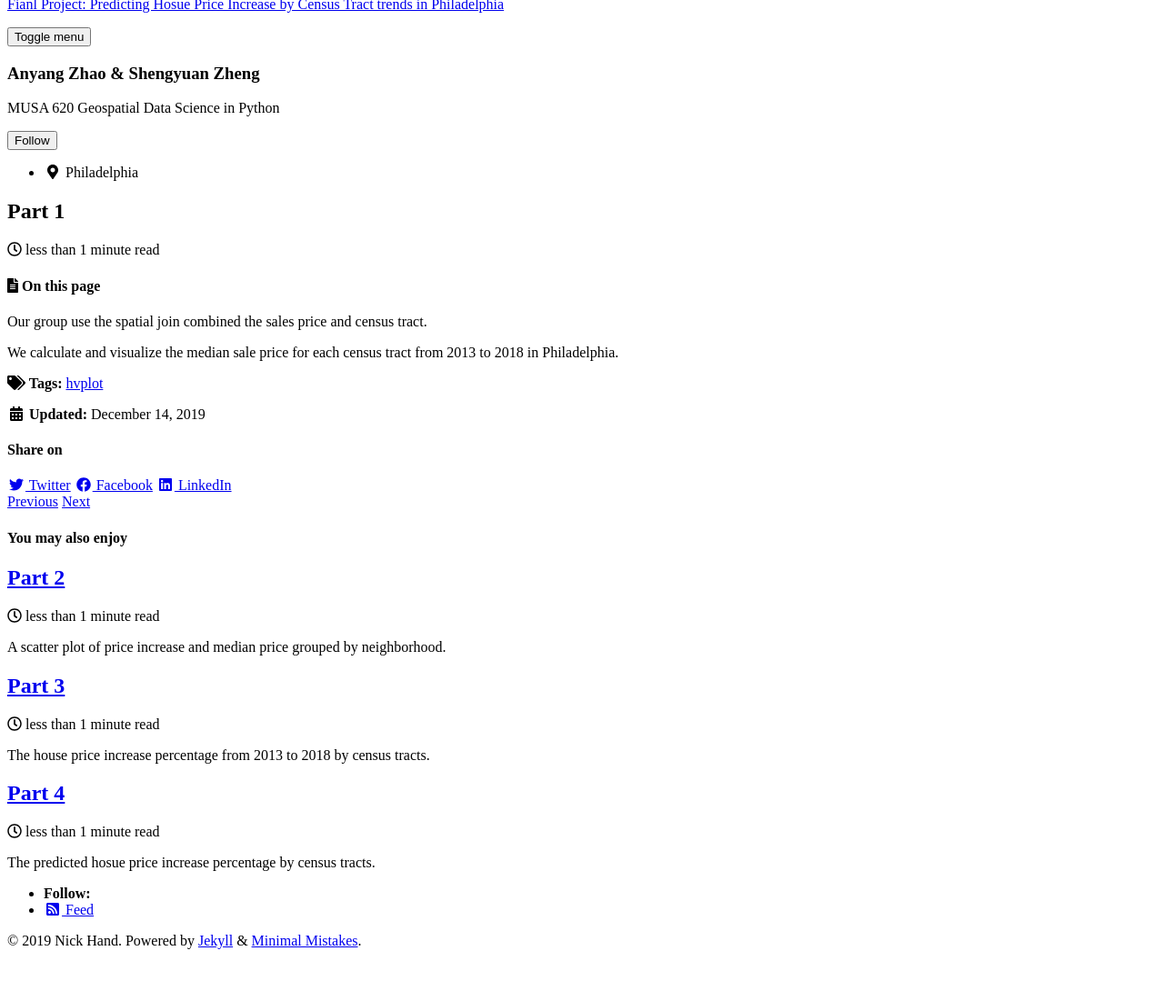
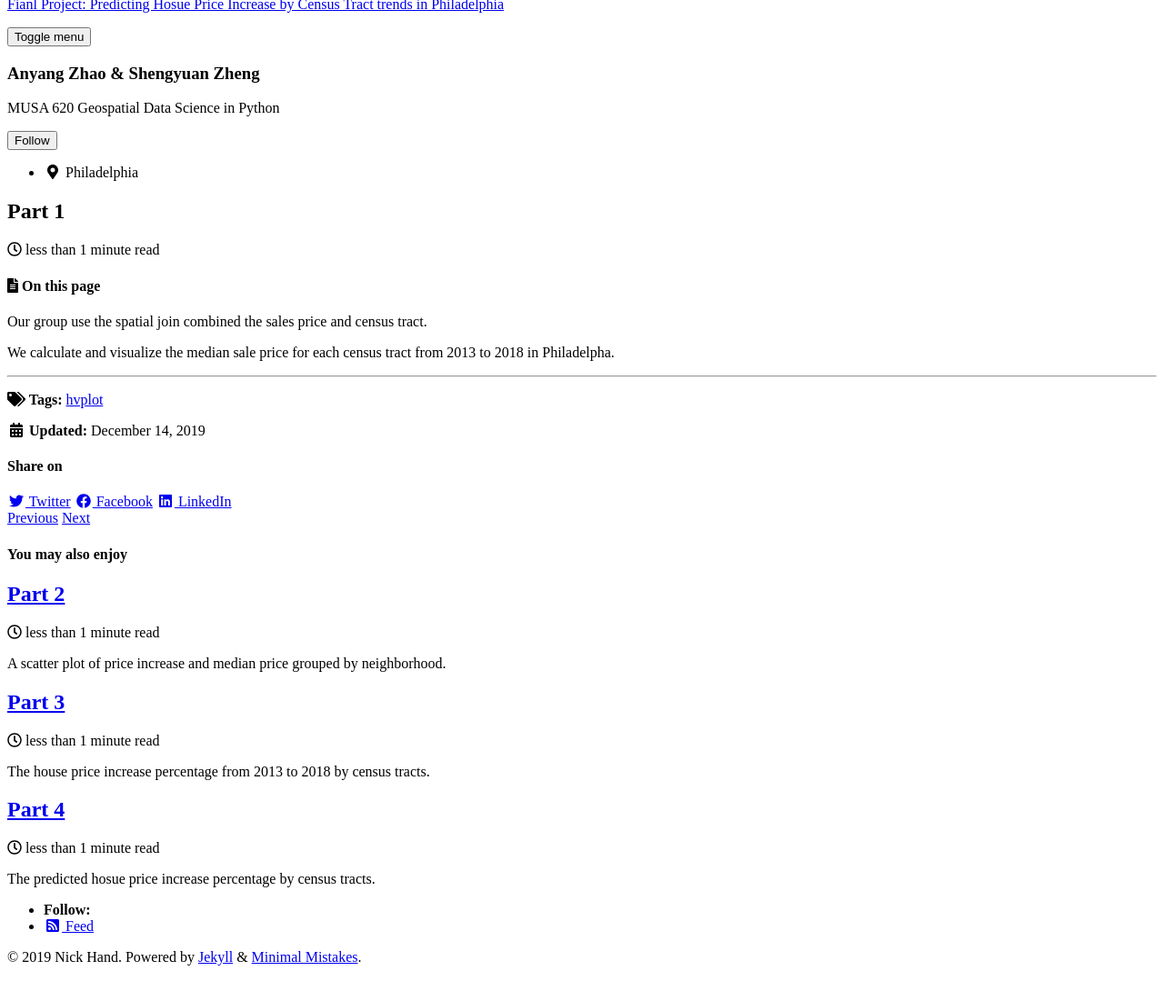
Before and after one commit to zhaoanyang36/house_price_prediction, a Jekyll site: the page built from _posts/2019-12-14-Part-1.md, in a window 1280 px wide, cut to the strip 112-1244 px from the top of the page. Shown: the top 1101 px of the strip at 91% size. Built offline with Jekyll 4.4.1, drawn with Linux system fonts in a browser that asks for light colours; cached includes are drawn as plain includes; nearby versions of some CDN libraries.

Commit message:
Update 2019-12-14-Part-1.md

```diff
--- a/_posts/2019-12-14-Part-1.md
+++ b/_posts/2019-12-14-Part-1.md
@@ -12,6 +12,7 @@
 
 Our group use the spatial join combined the sales price and census tract.
 
-We calculate and visualize the median sale price for each census tract from 2013 to 2018 in Philadelphia.
+We calculate and visualize the median sale price for each census tract from 2013 to 2018 in Philadelpha.
 
-<div id="hv-chart-1"></div>
+<div id="folium-chart-1"></div>
+----
```
